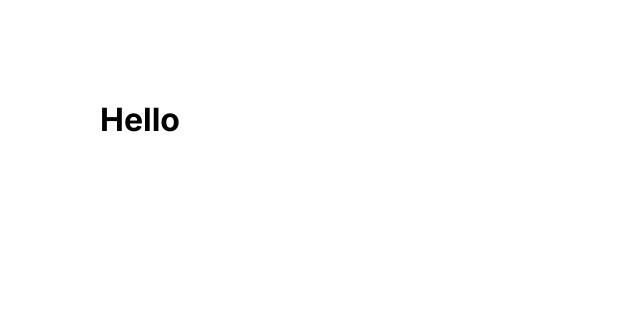
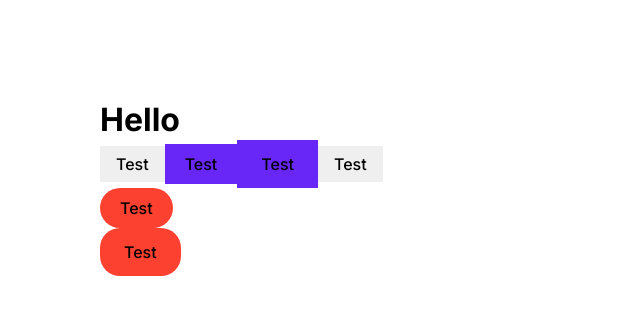
Before and after one commit to rukshonarad/projectify-app-ui, a React (Create React App) app: page / in a window 1280 px wide. Shown: the top 314 px of the page, without its empty margins (0-640 px from the left). Built offline with nearby package versions, Linux system fonts and the light colour scheme.

Commit message:
Add danger button

```diff
--- a/src/App.tsx
+++ b/src/App.tsx
@@ -1,10 +1,24 @@
-import React from "react";
-import { Typography } from "./design-system";
+import { Button, Typography } from "./design-system";
 
 const App = () => {
     return (
         <div style={{ padding: "100px" }}>
             <Typography variant="h5">Hello</Typography>
+            <Button>Test</Button>
+            <Button size="md" color="primary">
+                Test
+            </Button>
+            <Button size="lg" color="primary">
+                Test
+            </Button>
+
+            <Button>Test</Button>
+            <Button size="md" color="danger" shape="circle">
+                Test
+            </Button>
+            <Button size="lg" color="danger" shape="circle">
+                Test
+            </Button>
         </div>
     );
 };
--- a/src/design-system/Button/Button.css
+++ b/src/design-system/Button/Button.css
@@ -55,3 +55,23 @@
     background-color: var(--primary-700);
     box-shadow: var(--shadow-xs-hover);
 }
+/* Danger Button  */
+
+.btn-danger {
+    background-color: var(--red-orange-500);
+    color: var(--white);
+    box-shadow: var(--shadow-s);
+    display: block;
+}
+.btn-danger:hover {
+    background-color: var(--red-orange-600);
+    box-shadow: var(--shadow-s-hover);
+}
+.btn-danger:disabled {
+    background-color: var(--jaguar-300);
+}
+
+.btn-danger:focus {
+    background-color: var(--danger-700);
+    box-shadow: var(--shadow-xs-hover);
+}
--- a/src/design-system/Button/Button.tsx
+++ b/src/design-system/Button/Button.tsx
@@ -41,7 +41,10 @@ const Button: FC<ButtonProps> = (props) => {
 
     const colorClassName = color !== undefined ? colorClassNames[color] : "";
 
-    const finalClassNames = `btn ${colorClassName} ${sizeClassName} ${shapeClassName} ${className}`;
+    const finalClassNames =
+        `btn ${colorClassName} ${sizeClassName} ${shapeClassName} ${
+            className || ""
+        }`.trim();
 
     return (
         <button className={finalClassNames} disabled={disabled}>
--- a/src/design-system/css/index.css
+++ b/src/design-system/css/index.css
@@ -2,3 +2,4 @@
 @import url("./colors.css");
 @import url("./spacing.css");
 @import url("./typography.css");
+@import url("./border-radius.css");
--- a/src/design-system/index.ts
+++ b/src/design-system/index.ts
@@ -1 +1,2 @@
 export * from "./Typography";
+export * from "./Button";
```
Also changed, not shown: src/api/index.ts (renamed from src/api/index.js).
